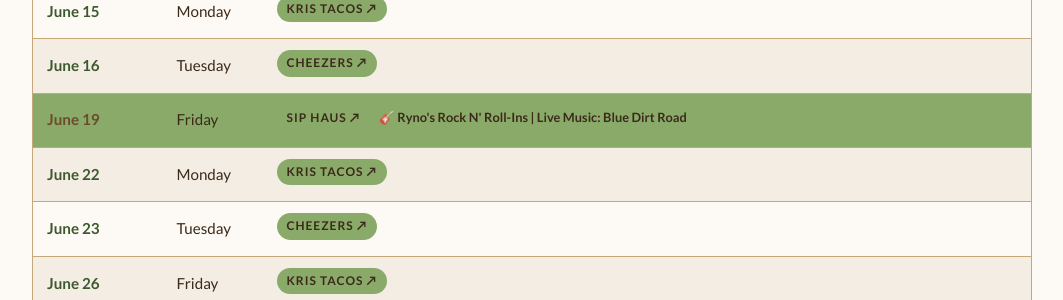
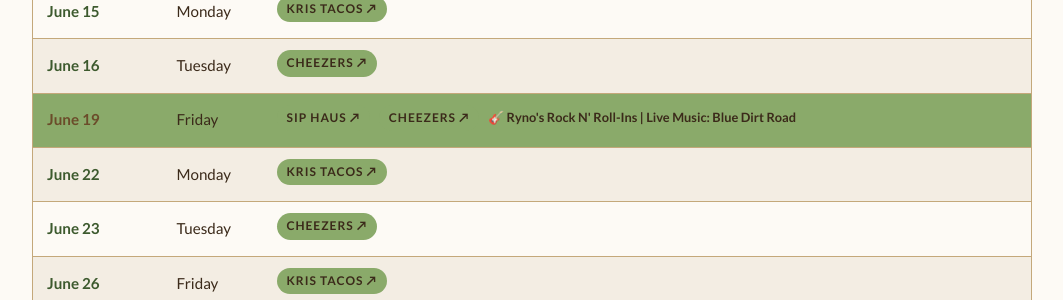
Before and after one commit to blueearthcommunitymarket/blueearthcommunitymarket.github.io, a Jekyll site: the page built from ryno-food-lot/index.html, in a window 1280 px wide and 900 px high, scrolled down 2400 px. Shown: the part 150-450 px from the top of the window, without its empty margins (108-1171 px from the left). Built offline with Jekyll 4.4.1, drawn with Linux system fonts in a browser that asks for light colours; some web fonts are replaced.

Commit message:
Add Cheezers to June 19 Rock N' Roll-In event

```diff
--- a/ryno-food-lot/index.html
+++ b/ryno-food-lot/index.html
@@ -271,7 +271,7 @@
                 <tr><td class="race-date">June 12</td><td>Friday</td><td><span class="tag"><a href="https://www.facebook.com/share/1AquB7sxYj/?mibextid=wwXIfr" target="_blank" rel="noopener" style="color:inherit;text-decoration:none;">Kris Tacos ↗</a></span></td></tr>
                 <tr><td class="race-date">June 15</td><td>Monday</td><td><span class="tag"><a href="https://www.facebook.com/share/1AquB7sxYj/?mibextid=wwXIfr" target="_blank" rel="noopener" style="color:inherit;text-decoration:none;">Kris Tacos ↗</a></span></td></tr>
                 <tr><td class="race-date">June 16</td><td>Tuesday</td><td><span class="tag"><a href="https://www.facebook.com/share/1CZyABySqK/?mibextid=wwXIfr" target="_blank" rel="noopener" style="color:inherit;text-decoration:none;">Cheezers ↗</a></span></td></tr>
-                <tr style="background: var(--green-light);"><td class="race-date special-event">June 19</td><td>Friday</td><td><span class="tag"><a href="https://www.facebook.com/profile.php?id=61587944709449" target="_blank" rel="noopener" style="color:inherit;text-decoration:none;">Sip Haus ↗</a></span> <span style="font-size:0.8rem;color: var(--brown-dark);font-weight:700;">🎸 Ryno's Rock N' Roll-Ins | Live Music: Blue Dirt Road</span></td></tr>
+                <tr style="background: var(--green-light);"><td class="race-date special-event">June 19</td><td>Friday</td><td><span class="tag"><a href="https://www.facebook.com/profile.php?id=61587944709449" target="_blank" rel="noopener" style="color:inherit;text-decoration:none;">Sip Haus ↗</a></span> <span class="tag"><a href="https://www.facebook.com/share/1CZyABySqK/?mibextid=wwXIfr" target="_blank" rel="noopener" style="color:inherit;text-decoration:none;">Cheezers ↗</a></span> <span style="font-size:0.8rem;color: var(--brown-dark);font-weight:700;">🎸 Ryno's Rock N' Roll-Ins | Live Music: Blue Dirt Road</span></td></tr>
                 <tr><td class="race-date">June 22</td><td>Monday</td><td><span class="tag"><a href="https://www.facebook.com/share/1AquB7sxYj/?mibextid=wwXIfr" target="_blank" rel="noopener" style="color:inherit;text-decoration:none;">Kris Tacos ↗</a></span></td></tr>
                 <tr><td class="race-date">June 23</td><td>Tuesday</td><td><span class="tag"><a href="https://www.facebook.com/share/1CZyABySqK/?mibextid=wwXIfr" target="_blank" rel="noopener" style="color:inherit;text-decoration:none;">Cheezers ↗</a></span></td></tr>
                 <tr><td class="race-date">June 26</td><td>Friday</td><td><span class="tag"><a href="https://www.facebook.com/share/1AquB7sxYj/?mibextid=wwXIfr" target="_blank" rel="noopener" style="color:inherit;text-decoration:none;">Kris Tacos ↗</a></span></td></tr>
```
